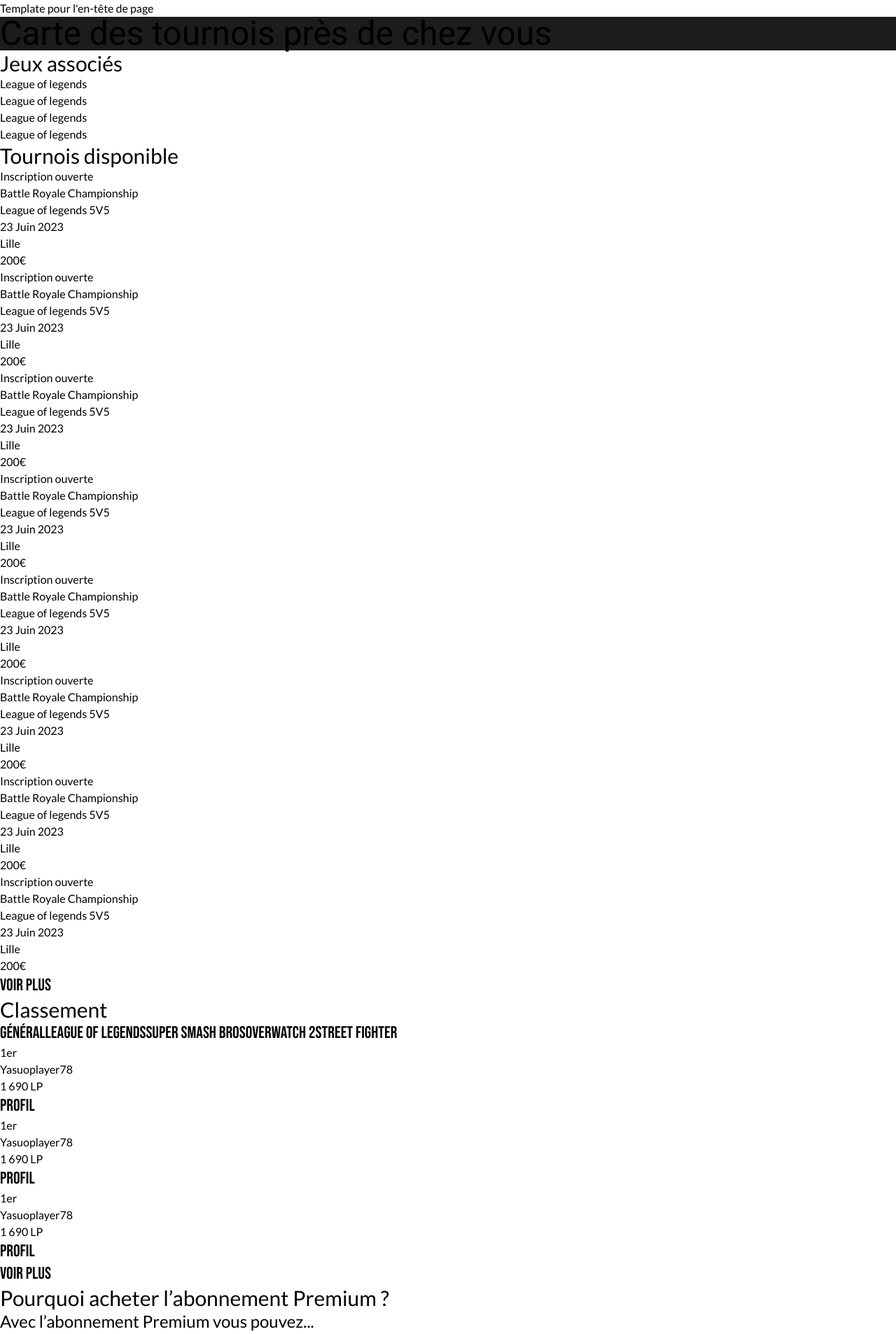
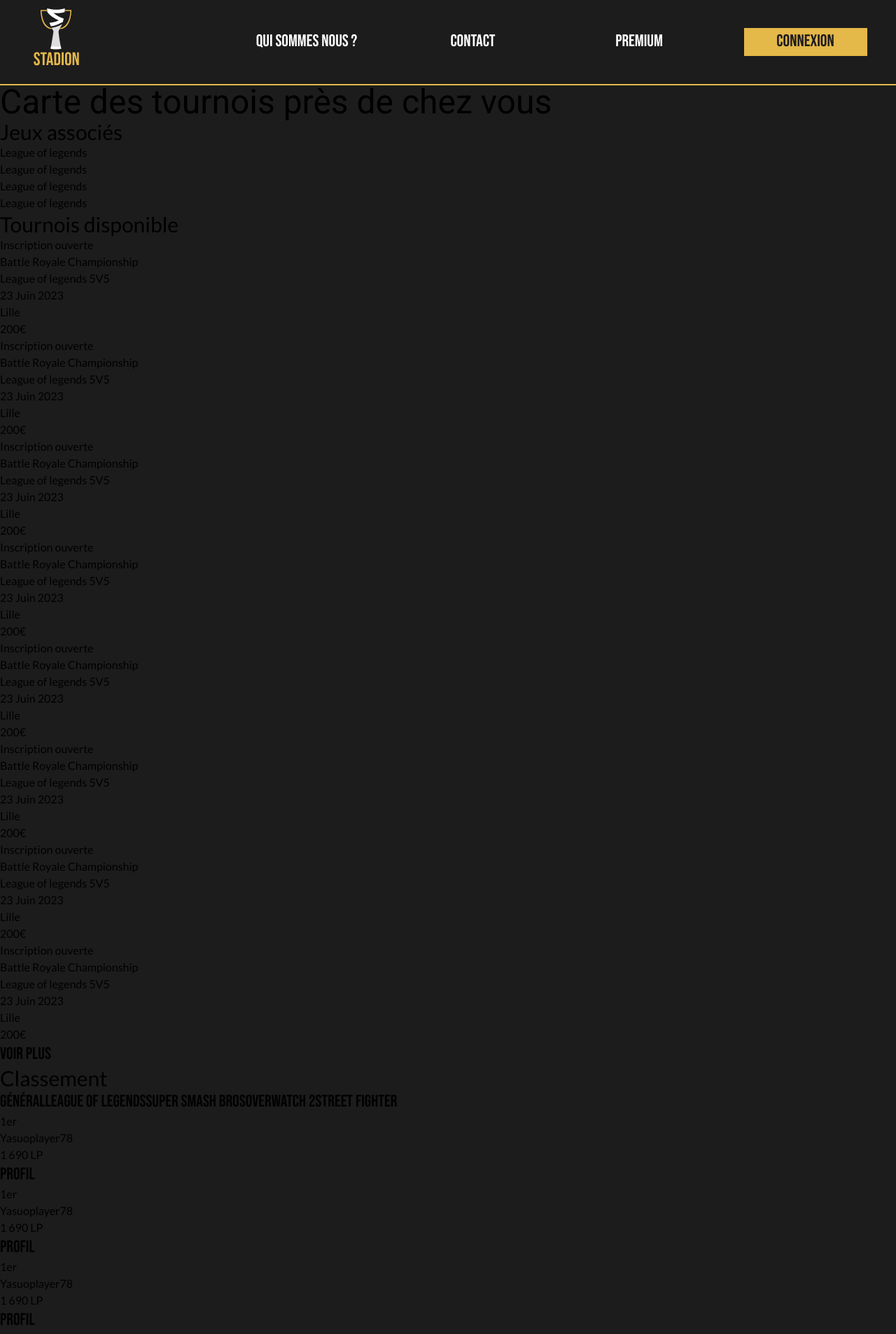
Before and after one commit to BardeyLucas/Stadion, a Vue app in the folder ProjetS2/: page / in a window 1280 px wide. Shown: the top 1906 px of the page at 70% size. Built offline with nearby package versions, Linux system fonts and the light colour scheme.

Commit message:
Header-pc

```diff
--- a/ProjetS2/public/img/Icones-interface/icones/Logo.vue
+++ b/ProjetS2/public/img/Icones-interface/icones/Logo.vue
@@ -1,5 +1,5 @@
 <template>
-<svg width="40" height="51" viewBox="0 0 40 51" fill="none" xmlns="http://www.w3.org/2000/svg">
+<svg width="65" height="82" viewBox="0 0 40 51" fill="none" xmlns="http://www.w3.org/2000/svg">
 <path d="M27.5036 1.35108H33.3967C33.3967 1.35108 33.6547 18.2838 22.8936 18.3924C23.0633 18.0597 23.3417 17.5098 23.3417 17.5098C23.3417 17.5098 31.7945 17.0888 32.4259 2.35591H27.4425L27.5036 1.35108Z" fill="#E4B849"/>
 <path d="M11.8813 1.35108H5.9813C5.9813 1.35108 5.68882 18.2888 16.45 18.3974C16.2599 18.0783 15.8874 17.5621 15.8874 17.5621C15.8874 17.5621 7.5768 17.082 6.95218 2.34912H11.9424L11.8813 1.34429V1.35108Z" fill="#E4B849"/>
 <path d="M15.6901 17.3061C15.6901 17.3061 22.1196 16.1655 25.2427 13.8435C24.6113 15.0452 21.9567 20.0965 21.9295 20.5107C21.9024 20.9656 22.7239 28.3592 24.3262 35.7053C23.1584 35.875 20.6871 36.7848 14.9161 35.7324C15.3099 33.9808 16.4233 27.4358 17.4621 20.531C17.3331 20.0082 16.7832 18.7318 15.6969 17.3061H15.6901Z" fill="#DFDEDE"/>
--- a/ProjetS2/src/App.vue
+++ b/ProjetS2/src/App.vue
@@ -1,70 +1,12 @@
 <script setup lang="ts">
-import { RouterView } from 'vue-router'
+import { RouterLink } from 'vue-router'
 import HeaderPage from './components/Header.vue'
 import FooterPage from './components/Footer.vue'
-import GameCard from './components/Game-Card.vue'
-import TournamentCard from './components/Tournament-Card.vue'
-import ProfilCard from './components/Profil-Card.vue'
 </script>
 <template>
   <HeaderPage/>
-  <body>
-    <h1 class="bg-Black">Carte des tournois près de chez vous</h1>
-    <div>
-      <h2>Jeux associés</h2>
-    </div>
-  <GameCard/>
-  <GameCard/>
-  <GameCard/>
-  <GameCard/>
-    <div>
-      <h2>Tournois disponible</h2>
-  <TournamentCard/>
-  <TournamentCard/>
-  <TournamentCard/>
-  <TournamentCard/>
-  <TournamentCard/>
-  <TournamentCard/>
-  <TournamentCard/>
-  <TournamentCard/>
-      <button>VOIR PLUS</button>
-    </div>
-    <div>
-      <h2>Classement</h2>
-      <button>Général</button>
-      <button>League of legends</button>
-      <button>sUPER sMASH brOS</button>
-      <button>Overwatch 2</button>
-      <button>sTREET FIGHTER</button>
-      <ProfilCard/>
-      <ProfilCard/>
-      <ProfilCard/>
-      <button>VOIR PLUS</button>
-    </div>
-    <div>
-      <h2>Pourquoi acheter l’abonnement Premium ?</h2>
-      <h3>Avec l’abonnement Premium vous pouvez...</h3>
-      <div>
-        <h3>Vous mettre en avant pour être recruté
-          par des équipes Esport</h3>
-        <p>Vous cherché à vous lancer dans l’esport. Stadion est là pour vous aider.
-          Grâce à la mise en avant de votre profil personnalisé, nous vous aiderons à rentrer en contact avec des
-          équipes professionnelles en temps que joueurs ou coach.</p>
-      </div>
-      <div>
-        <h3>Vous aider a recruter des joueurs ou des coachs</h3>
-        <p>À la recherche d’un nouveau membre dans votre équipe. Joueurs ou coachs, aucun problème avec notre moteur
-          de recherche.
-          Celui-ci vous permettra de faire des recherches rapidement et détaillées afin de trouver la personne
-          idéal pour compler ce vide.</p>
-      </div>
-      <div>
-        <h3>Vous permettre de mettre en avant vos tournois</h3>
-        <p>Vous recherchez à mettre plus en avant votre tournois. Stadion vous aidera à agrandir votre visibilité en
-          mettant en avant votre tournois sur notre site.</p>
-      </div>
-      <button>Abonnement premium</button>
-    </div>
+  <body class="bg-Black">
+    <RouterView/>
   </body>
   <FooterPage/>
 </template>
--- a/ProjetS2/src/assets/css/style.css
+++ b/ProjetS2/src/assets/css/style.css
@@ -30,6 +30,6 @@
 
 @layer components {
     .grille {
-        @apply lg:grid lg:grid-cols-principal lg:justify-center lg:gap-20 px-5;
+        @apply grid grid-cols-principal justify-center gap-5 px-12;
     }
 }
--- a/ProjetS2/src/components/footer.vue
+++ b/ProjetS2/src/components/footer.vue
@@ -1,3 +1,5 @@
 <template>
-    Template pour le pied de page
+    <Footer>
+
+    </Footer>
 </template>
--- a/ProjetS2/src/components/header.vue
+++ b/ProjetS2/src/components/header.vue
@@ -1,3 +1,24 @@
+<script setup lang="ts">
+import logo from '../../public/img/Icones-interface/icones/Logo.vue'
+import menuIcon from '../../public/img/Icones-interface/icones/menu.vue'
+</script>
 <template>
-    Template pour l'en-tête de page
+    <header class="bg-Black border-b-2 border-Gold grid grid-row-2 grid-cols-[350px_minmax(0,_1fr)_0px] grid-flow-col">
+        <div>
+            <logo class="ml-12 mt-3"/>
+        </div>
+        <div>
+            <!--<button>
+                <menuIcon/>
+            </button>-->
+            <nav class="text-center">
+                <ul class="grid gap-5 my-10 grid-flow-col">
+                    <li class="text-White h-10 leading-10 w-44"><button>QUI SOMMES NOUS ?</button></li>
+                    <li class="text-White h-10 leading-10 w-44"><button>CONTACT</button></li>
+                    <li class="text-White h-10 leading-10 w-44"><button>PREMIUM</button></li>
+                    <li class="text-Black bg-Gold h-10 leading-10 w-44"><button>Connexion</button></li>
+                </ul>
+            </nav>
+        </div>
+    </header>
 </template>
--- a/ProjetS2/src/pages/League-of-legends.vue
+++ b/ProjetS2/src/pages/League-of-legends.vue
@@ -1,5 +1,5 @@
 <script setup lang="ts">
-import { RouterView } from 'vue-router'
+import { RouterLink } from 'vue-router'
 import ArticleHero from '@/components/Article-Hero.vue';
 import ClassCardTournois from '@/components/Class-Card-Tournois.vue';
 import ProfilCard from '@/components/Profil-Card.vue'
--- /dev/null
+++ b/ProjetS2/src/pages/index.vue
@@ -0,0 +1,63 @@
+<script setup lang="ts">
+import GameCard from '../components/Game-Card.vue'
+import TournamentCard from '../components/Tournament-Card.vue'
+import ProfilCard from '../components/Profil-Card.vue'
+</script>
+<template>
+    <h1>Carte des tournois près de chez vous</h1>
+        <div>
+          <h2>Jeux associés</h2>
+        </div>
+      <GameCard/>
+      <GameCard/>
+      <GameCard/>
+      <GameCard/>
+        <div>
+          <h2>Tournois disponible</h2>
+      <TournamentCard/>
+      <TournamentCard/>
+      <TournamentCard/>
+      <TournamentCard/>
+      <TournamentCard/>
+      <TournamentCard/>
+      <TournamentCard/>
+      <TournamentCard/>
+          <button>VOIR PLUS</button>
+        </div>
+        <div>
+          <h2>Classement</h2>
+          <button>Général</button>
+          <button>League of legends</button>
+          <button>sUPER sMASH brOS</button>
+          <button>Overwatch 2</button>
+          <button>sTREET FIGHTER</button>
+          <ProfilCard/>
+          <ProfilCard/>
+          <ProfilCard/>
+          <button>VOIR PLUS</button>
+        </div>
+        <div>
+          <h2>Pourquoi acheter l’abonnement Premium ?</h2>
+          <h3>Avec l’abonnement Premium vous pouvez...</h3>
+          <div>
+            <h3>Vous mettre en avant pour être recruté
+              par des équipes Esport</h3>
+            <p>Vous cherché à vous lancer dans l’esport. Stadion est là pour vous aider.
+              Grâce à la mise en avant de votre profil personnalisé, nous vous aiderons à rentrer en contact avec des
+              équipes professionnelles en temps que joueurs ou coach.</p>
+          </div>
+          <div>
+            <h3>Vous aider a recruter des joueurs ou des coachs</h3>
+            <p>À la recherche d’un nouveau membre dans votre équipe. Joueurs ou coachs, aucun problème avec notre moteur
+              de recherche.
+              Celui-ci vous permettra de faire des recherches rapidement et détaillées afin de trouver la personne
+              idéal pour compler ce vide.</p>
+          </div>
+          <div>
+            <h3>Vous permettre de mettre en avant vos tournois</h3>
+            <p>Vous recherchez à mettre plus en avant votre tournois. Stadion vous aidera à agrandir votre visibilité en
+              mettant en avant votre tournois sur notre site.</p>
+          </div>
+          <button>Abonnement premium</button>
+        </div>
+</template>
```
